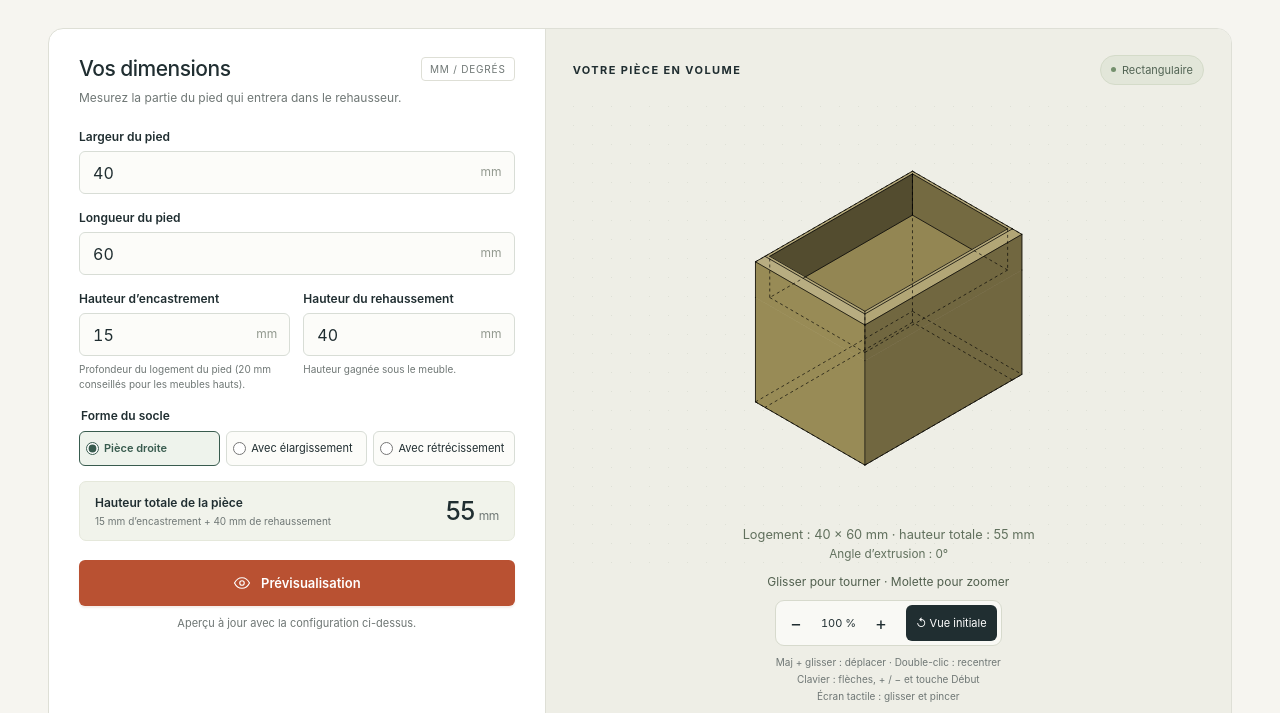
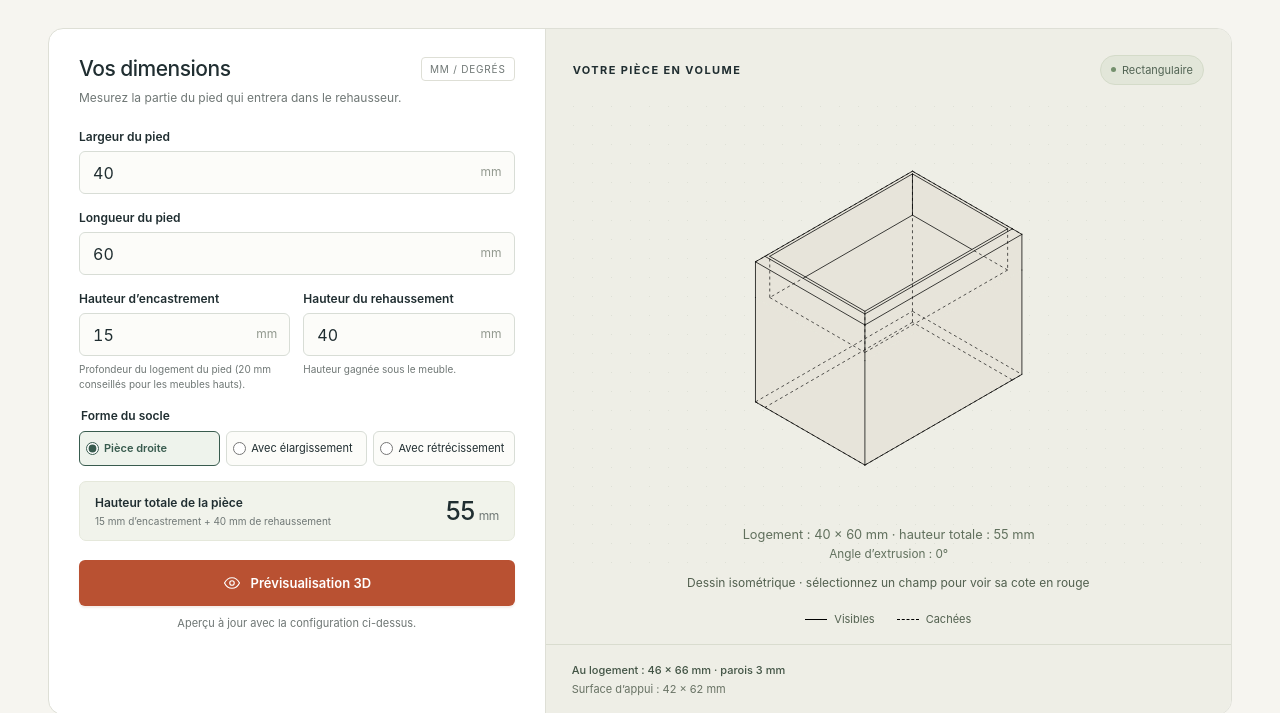
Before and after one commit to Rogersms/ASTRA, a plain HTML site: page docs/index.html in a window 1280 px wide. Shown: the part 239-952 px from the top of the page. Drawn offline with Linux system fonts and the light colour scheme.

Commit message:
Add live dimension highlighting and separate interactive 3D preview

```diff
--- a/docs/index.html
+++ b/docs/index.html
@@ -10,6 +10,7 @@
     .edge-legend{display:flex;justify-content:center;gap:22px;margin:-8px 12px 18px;font-size:11px;color:#52604f}.edge-legend span{display:flex;align-items:center;gap:7px}.edge-legend i{width:22px;border-top:1px solid #000}.edge-legend i.dashed{border-top-style:dashed}
     .model-stage{cursor:grab;touch-action:none;user-select:none;overflow:hidden}.model-stage.dragging{cursor:grabbing}.model-stage:focus-visible{outline:2px solid #385b4e;outline-offset:-2px;border-radius:8px}.model-stage svg{pointer-events:none}.orbit-help{text-align:center;color:#52604f;font-size:12px;margin:7px 14px 11px}.orbit-toolbar{display:flex;gap:5px;align-items:center;justify-content:center;margin:0 auto 8px;padding:4px;background:#f9f9f5;border:1px solid #d7dacd;border-radius:9px;max-width:calc(100% - 24px)}.orbit-toolbar button{border:0;border-radius:6px;min-width:32px;min-height:36px;padding:7px 10px;color:var(--ink);background:transparent;font-size:18px}.orbit-toolbar button:hover{background:#e2e6d9}.orbit-toolbar button:disabled{opacity:.35;cursor:default}.orbit-toolbar #reset-view{font-size:11px;background:var(--ink);color:#fff;margin-left:4px;white-space:nowrap}.orbit-toolbar output{font-size:11px;min-width:43px;text-align:center;font-variant-numeric:tabular-nums}.orbit-secondary{font-size:10px;text-align:center;line-height:1.7;color:var(--muted);margin:0 15px 20px}.edge-legend{margin-top:0}
     .shape-choice{padding:0;margin:0 0 15px;border:0;min-width:0}.shape-choice legend{font-size:12px;font-weight:600;margin-bottom:8px}.choice-row{display:grid;grid-template-columns:repeat(3,minmax(0,1fr));gap:6px}.choice-row label{display:flex;align-items:center;gap:5px;min-width:0;padding:9px 6px;border:1px solid #d8ddd6;border-radius:6px;font-size:11px;line-height:1.3;cursor:pointer;background:#fcfcf9}.choice-row label:has(input:checked){border-color:var(--green);background:#eef3ec;color:var(--green);font-weight:600}.choice-row input{accent-color:var(--green);margin:0;flex:none}.choice-row span{overflow-wrap:anywhere}.field[hidden]{display:none}
+    .preview[data-mode="technical"] .orbit-help,.preview[data-mode="technical"] .orbit-toolbar,.preview[data-mode="technical"] .orbit-secondary{display:none}.preview[data-mode="interactive"] .technical-help{display:none}.technical-help{text-align:center;color:#52604f;font-size:12px;line-height:1.5;margin:7px 14px 20px}.preview[data-mode="technical"] .model-stage{cursor:default;touch-action:auto}.preview[data-mode="technical"] .model-stage:focus-visible{outline:none}
   </style>
 </head>
 <body>
@@ -17,9 +18,10 @@
 <main>
   <div class="intro"><div><p class="eyebrow">Le configurateur</p><h1>Votre meuble, à la bonne hauteur.</h1><p>Quelques mesures. Une pièce qui s’adapte à votre pied de meuble.</p></div><div class="step"><b>1</b> Modèle rectangulaire</div></div>
   <div class="workspace">
-    <section class="preview" aria-label="Prévisualisation du rehausseur">
+    <section class="preview" id="preview" data-mode="technical" aria-label="Prévisualisation du rehausseur">
       <div class="preview-head"><span class="label">Votre pièce en volume</span><span class="chip">Rectangulaire</span></div>
       <div class="model-stage" id="model-stage" role="group" tabindex="0" aria-label="Manipuler la pièce en 3D" aria-describedby="orbit-help keyboard-help"><svg id="model" viewBox="0 0 600 440" role="img" aria-labelledby="model-title model-desc"><title id="model-title">Rehausseur rectangulaire en 3D</title><desc id="model-desc"></desc><defs><clipPath id="model-clip"><rect x="16" y="10" width="568" height="384"/></clipPath><filter id="soft"><feGaussianBlur stdDeviation="10"/></filter></defs><g id="drawing"></g></svg></div>
+      <p class="technical-help">Dessin isométrique · sélectionnez un champ pour voir sa cote en rouge</p>
       <p class="orbit-help" id="orbit-help">Glisser pour tourner · Molette pour zoomer</p>
       <div class="orbit-toolbar" role="group" aria-label="Commandes de la vue 3D">
         <button id="zoom-out" type="button" aria-label="Réduire le zoom" title="Réduire le zoom">−</button>
@@ -55,7 +57,7 @@
           <p id="angle-error" class="error" aria-live="polite" hidden></p>
         </div>
         <div class="total"><div class="caption">Hauteur totale de la pièce<small id="formula">15 mm d’encastrement + 40 mm de rehaussement</small></div><output id="total" for="depth rise">55<span>mm</span></output></div>
-        <button class="primary" type="submit"><svg viewBox="0 0 24 24" fill="none" aria-hidden="true"><path d="M2 12s3.5-7 10-7 10 7 10 7-3.5 7-10 7S2 12 2 12Z" stroke="currentColor" stroke-width="1.5"/><circle cx="12" cy="12" r="3" stroke="currentColor" stroke-width="1.5"/></svg>Prévisualisation</button>
+        <button class="primary" type="submit"><svg viewBox="0 0 24 24" fill="none" aria-hidden="true"><path d="M2 12s3.5-7 10-7 10 7 10 7-3.5 7-10 7S2 12 2 12Z" stroke="currentColor" stroke-width="1.5"/><circle cx="12" cy="12" r="3" stroke="currentColor" stroke-width="1.5"/></svg>Prévisualisation 3D</button>
         <p id="status" class="status" role="status">Aperçu à jour avec les dimensions ci-dessus.</p>
       </form>
     </section>
@@ -87,6 +89,7 @@ const WALL = 3, CHAMFER = 2;
 const fmt = n => Number(n.toFixed(1)).toLocaleString('fr-FR');
 const signedAngle = n => (n>0?'+':'')+n+'°';
 let applied = {width:40,length:60,depth:15,rise:40,angle:0};
+let previewMode='technical',activeField=null;
 const view={yaw:-Math.PI/4,elevation:Math.atan(1/Math.sqrt(2)),zoom:1,panX:0,panY:0};
 let geometryCache=null,geometryKey='',framePending=false;
 const clamp=(v,min,max)=>Math.max(min,Math.min(max,v));
@@ -152,7 +155,7 @@ function setupOrbitControls(){
   const pan=(dx,dy)=>{view.panX=clamp(view.panX+dx*svgRatio(),-260,260);view.panY=clamp(view.panY+dy*svgRatio(),-190,190);};
   const pair=()=>{const [a,b]=[...pointers.values()];return {x:(a.x+b.x)/2,y:(a.y+b.y)/2,d:Math.hypot(b.x-a.x,b.y-a.y)};};
   stage.addEventListener('pointerdown',e=>{
-    if((e.pointerType==='mouse'&&e.button!==0&&e.button!==2)||pointers.size>=2)return;
+    if(previewMode!=='interactive'||(e.pointerType==='mouse'&&e.button!==0&&e.button!==2)||pointers.size>=2)return;
     e.preventDefault();stage.focus({preventScroll:true});
     pointers.set(e.pointerId,{x:e.clientX,y:e.clientY,pan:e.shiftKey||e.button===2});
     stage.setPointerCapture(e.pointerId);stage.classList.add('dragging');
@@ -169,9 +172,9 @@ function setupOrbitControls(){
   function end(e){pointers.delete(e.pointerId);if(stage.hasPointerCapture(e.pointerId))stage.releasePointerCapture(e.pointerId);if(!pointers.size)stage.classList.remove('dragging');}
   for(const event of ['pointerup','pointercancel','lostpointercapture'])stage.addEventListener(event,end);
   stage.addEventListener('contextmenu',e=>e.preventDefault());
-  stage.addEventListener('wheel',e=>{e.preventDefault();const delta=e.deltaY*(e.deltaMode===1?16:e.deltaMode===2?stage.clientHeight:1);zoomBy(Math.exp(clamp(-delta*.0015,-.5,.5)));},{passive:false});
-  stage.addEventListener('dblclick',resetView);
-  stage.addEventListener('keydown',e=>{
+  stage.addEventListener('wheel',e=>{if(previewMode!=='interactive')return;e.preventDefault();const delta=e.deltaY*(e.deltaMode===1?16:e.deltaMode===2?stage.clientHeight:1);zoomBy(Math.exp(clamp(-delta*.0015,-.5,.5)));},{passive:false});
+  stage.addEventListener('dblclick',()=>{if(previewMode==='interactive')resetView();});
+  stage.addEventListener('keydown',e=>{if(previewMode!=='interactive')return;
     if(['ArrowLeft','ArrowRight','ArrowUp','ArrowDown'].includes(e.key)){
       e.preventDefault();const dx=e.key==='ArrowLeft'?-15:e.key==='ArrowRight'?15:0,dy=e.key==='ArrowUp'?-15:e.key==='ArrowDown'?15:0;
       if(e.shiftKey)pan(dx,dy);else rotateBy(dx,dy);scheduleRender();
@@ -217,7 +220,8 @@ function refreshForm(){
   $('formula').textContent=dimsOkay?`${fmt(v.depth)} mm d’encastrement + ${fmt(v.rise)} mm de rehaussement`:'Renseignez les quatre dimensions pour calculer la hauteur.';
   $('status').textContent=!okay?'Vérifiez les valeurs saisies. L’aperçu conserve la dernière configuration valide.':dirty?'Configuration modifiée : cliquez sur Prévisualisation.':'Aperçu à jour avec la configuration ci-dessus.';
   $('status').classList.toggle('dirty',dirty || !okay);
-  $('download').disabled=dirty || !okay;
+  if(okay&&previewMode==='technical'&&dirty){applied=v;render();$('status').textContent='Dessin à jour avec les dimensions saisies.';$('status').classList.remove('dirty');}
+  $('download').disabled=!okay || (previewMode==='interactive'&&dirty);
 }
 function buildGeometry(v){
   const {width:w,length:l,depth:d,rise:r}=v,h=r+d,X=w/2+WALL,Y=l/2+WALL,x=w/2,y=l/2,b=baseDimensions(v),faces=[];
@@ -257,7 +261,7 @@ function featureEdges(faces){
   // Do not draw triangulation/rim seams or the plinth split when angle = 0.
   return [...edges.values()].filter(edge=>edge.normals.length===1 || edge.normals.some(n=>n.reduce((sum,v,i)=>sum+v*edge.normals[0][i],0)<1-1e-8));
 }
-function edgeSegments(geometry,project,camera){
+function edgeSegments(geometry,project,camera,selectedEdges){
   const dot=(p,q)=>p.reduce((v,n,i)=>v+n*q[i],0),cross=(a,b)=>a[0]*b[1]-a[1]*b[0];
   const sub=(a,b)=>[a[0]-b[0],a[1]-b[1]],lerp=(a,b,t)=>a.map((n,i)=>n+(b[i]-n)*t);
   const projectedFaces=geometry.faces.map(f=>f.points.map(p=>[...project(p),dot(p,camera)]));
@@ -274,7 +278,7 @@ function edgeSegments(geometry,project,camera){
     });
   }
   const result={visible:[],hidden:[]};
-  for(const edge of (geometry.edges || featureEdges(geometry.faces))){
+  for(const edge of (selectedEdges || geometry.edges || featureEdges(geometry.faces))){
     const a=[...project(edge.a),dot(edge.a,camera)],b=[...project(edge.b),dot(edge.b,camera)],u=sub(b,a);
     if(Math.hypot(...u)<1e-6)continue;
     const cuts=[0,1];
@@ -312,10 +316,11 @@ function render(){
   for(const f of faces){
     const lit=dot(f.normal,[-.45,-.55,.7]);
     const light=f.kind==='rim'?59:f.kind==='floor'?45:f.kind==='inner'?30+lit*10:f.kind==='chamfer-top'?57+lit*5:f.kind==='chamfer-bottom'?49+lit*8:40+lit*12;
-    const color=`hsl(48 28% ${light}%)`;
+    const color=previewMode==='technical'?'#e7e4da':`hsl(48 28% ${light}%)`;
     markup+=`<polygon data-surface="${f.kind}" points="${f.points.map(p=>project(p).join(',')).join(' ')}" fill="${color}" stroke="${color}" stroke-width=".6" stroke-linejoin="round"/>`;
   }
-  markup+=edgeMarkup(geometry,project,camera)+'</g>';
+  if(previewMode==='technical'){markup+=edgeMarkup(geometry,project,camera);if(activeField)markup+=highlightMarkup(geometry,project,camera,activeField,applied);}
+  markup+='</g>';
   markup+=`<text x="300" y="414" fill="#61705d" text-anchor="middle" font-size="12">Logement : ${fmt(w)} × ${fmt(l)} mm · hauteur totale : ${fmt(h)} mm</text><text x="300" y="432" fill="#61705d" text-anchor="middle" font-size="11">Angle d’extrusion : ${signedAngle(angle)}</text>`;
   $('drawing').innerHTML=markup;
   const b=geometry.base;
@@ -324,11 +329,28 @@ function render(){
   $('zoom-level').textContent=Math.round(view.zoom*100)+' %';
   $('zoom-in').disabled=view.zoom>=3;
   $('zoom-out').disabled=view.zoom<=.5;
-  $('model-desc').textContent=`Vue 3D orientable. Logement intérieur de ${fmt(w)} sur ${fmt(l)} mm, profondeur ${fmt(d)} mm, rehaussement ${fmt(r)} mm, hauteur totale ${fmt(h)} mm. Parois de 3 mm. Angle ${signedAngle(angle)}. Chanfreins extérieurs haut et bas de 2 mm à 45 degrés. Arêtes visibles en trait noir continu, arêtes cachées en pointillés.`;
+  $('preview').dataset.mode=previewMode;
+  $('model-stage').tabIndex=previewMode==='interactive'?0:-1;
+  $('model-stage').setAttribute('aria-label',previewMode==='interactive'?'Manipuler la pièce en 3D':'Dessin isométrique fixe');
+  $('model-desc').textContent=`${previewMode==='interactive'?'Vue 3D orientable':'Dessin isométrique fixe'}.  Logement intérieur de ${fmt(w)} sur ${fmt(l)} mm, profondeur ${fmt(d)} mm, rehaussement ${fmt(r)} mm, hauteur totale ${fmt(h)} mm. Parois de 3 mm. Angle ${signedAngle(angle)}. Chanfreins extérieurs haut et bas de 2 mm à 45 degrés. Arêtes visibles en trait noir continu, arêtes cachées en pointillés.`;
 }
-fields.forEach(k=>$(k).addEventListener('input',refreshForm));
-modeInputs.forEach(input=>input.addEventListener('change',setAngleMode));
-$('config-form').addEventListener('submit',e=>{e.preventDefault();refreshForm();if(!valid()){if($('angle-error').textContent)$('angle').focus();return;}applied=values();render();refreshForm();});
+function selectField(field){activeField=field;previewMode='technical';resetView();render();}
+fields.forEach(k=>{$(k).addEventListener('focus',()=>selectField(k));$(k).addEventListener('input',refreshForm);});
+modeInputs.forEach(input=>input.addEventListener('focus',()=>selectField('angle')));
+function highlightMarkup(geometry,project,camera,field,v){
+  const eq=(a,b)=>Math.abs(a-b)<1e-6,edges=geometry.edges.filter(({a,b})=>{
+    const dx=Math.abs(a[0]-b[0]),dy=Math.abs(a[1]-b[1]),dz=Math.abs(a[2]-b[2]),h=v.rise+v.depth;
+    if(field==='width')return dx>1e-6&&dy<1e-6&&dz<1e-6&&eq(Math.abs(a[1]),v.length/2)&&(eq(a[2],h)||eq(a[2],v.rise));
+    if(field==='length')return dy>1e-6&&dx<1e-6&&dz<1e-6&&eq(Math.abs(a[0]),v.width/2)&&(eq(a[2],h)||eq(a[2],v.rise));
+    if(field==='depth')return dz>1e-6&&dx<1e-6&&dy<1e-6&&eq(Math.abs(a[0]),v.width/2)&&eq(Math.abs(a[1]),v.length/2);
+    if(field==='rise'||field==='angle')return dz>1e-6&&Math.max(a[2],b[2])<=v.rise+1e-6&&Math.min(Math.abs(a[0]),Math.abs(b[0]))>=v.width/2+1e-6&&Math.min(Math.abs(a[1]),Math.abs(b[1]))>=v.length/2+1e-6;
+    return false;
+  });
+  const sections=edgeSegments(geometry,project,camera,edges),paths=k=>sections[k].map(({start:a,end:b})=>'<path d="M'+a[0].toFixed(3)+' '+a[1].toFixed(3)+'L'+b[0].toFixed(3)+' '+b[1].toFixed(3)+'"/>').join('');
+  return '<g data-highlight="'+field+'" fill="none" stroke="#c32e2e" stroke-width="2.3" stroke-linecap="round">'+paths('visible')+'</g><g data-highlight-hidden="'+field+'" fill="none" stroke="#c32e2e" stroke-width="2.1" stroke-dasharray="4 3">'+paths('hidden')+'</g>';
+}
+modeInputs.forEach(input=>input.addEventListener('change',()=>{selectField('angle');setAngleMode();}));
+$('config-form').addEventListener('submit',e=>{e.preventDefault();refreshForm();if(!valid()){if($('angle-error').textContent)$('angle').focus();return;}applied=values();previewMode='interactive';activeField=null;render();refreshForm();});
 function configurationText(v){
   const b=baseDimensions(v);
   return `CONFIGURATION — REHAUSSEUR RECTANGULAIRE\n\nLargeur intérieure : ${fmt(v.width)} mm\nLongueur intérieure : ${fmt(v.length)} mm\nHauteur d’encastrement : ${fmt(v.depth)} mm\nHauteur du rehaussement : ${fmt(v.rise)} mm\nHauteur totale : ${fmt(v.depth+v.rise)} mm\nÉpaisseur des parois : 3 mm\nDimensions extérieures au logement : ${fmt(v.width+6)} × ${fmt(v.length+6)} mm\nAngle d’extrusion : ${signedAngle(v.angle)}\nDépart de l’inclinaison : fond du logement, à ${fmt(v.rise)} mm du bas.\nConvention : positif = élargissement vers le bas ; négatif = rétrécissement vers le bas.\nChanfreins extérieurs haut et bas : 2 mm à 45°.\nBordure supérieure plane restante : 1 mm.\nSurface d’appui après chanfrein : ${fmt(b.width-2*CHAMFER)} × ${fmt(b.length-2*CHAMFER)} mm\n\nAucun jeu supplémentaire ajouté aux dimensions intérieures.\nFiche de dimensions à transmettre pour une demande d’impression 3D.\nMatériau, jeu d’ajustement et résistance à la charge à valider avant fabrication.\nAucune demande n’a été envoyée automatiquement.\n`;
```
